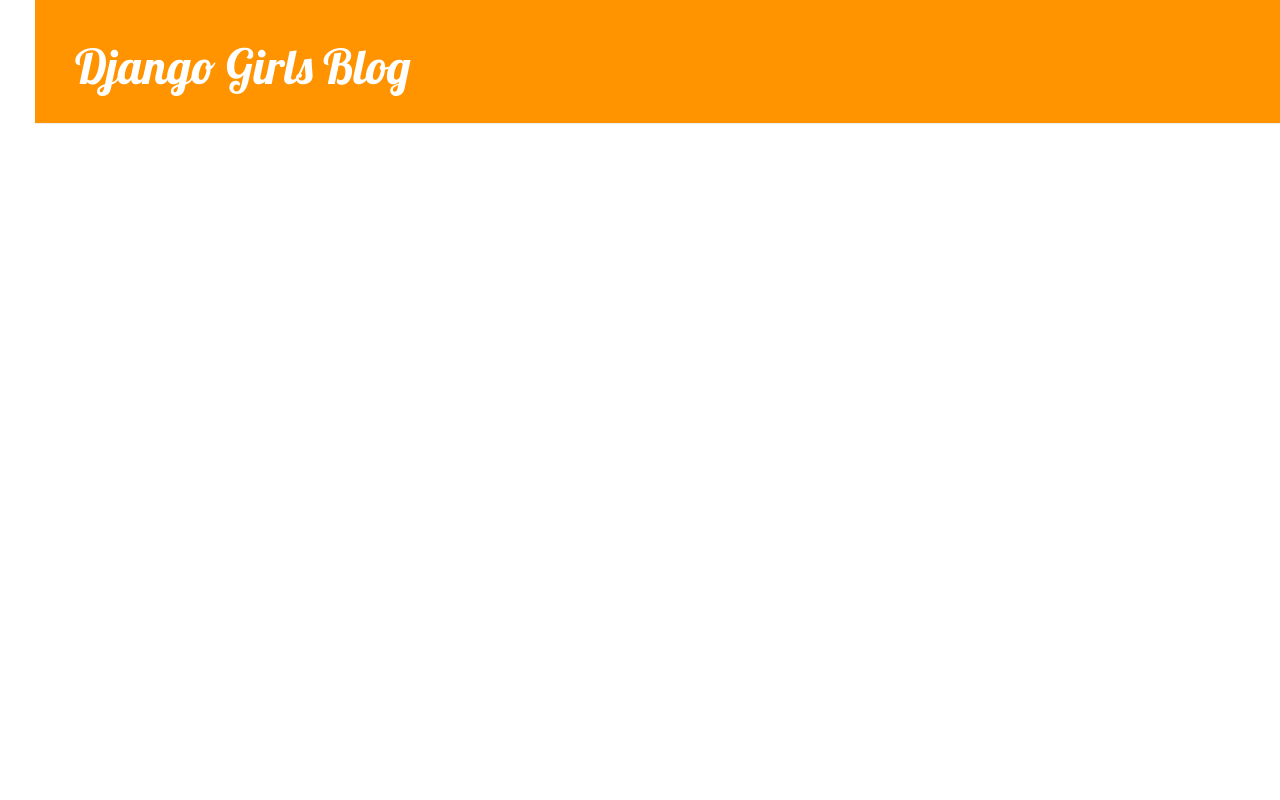
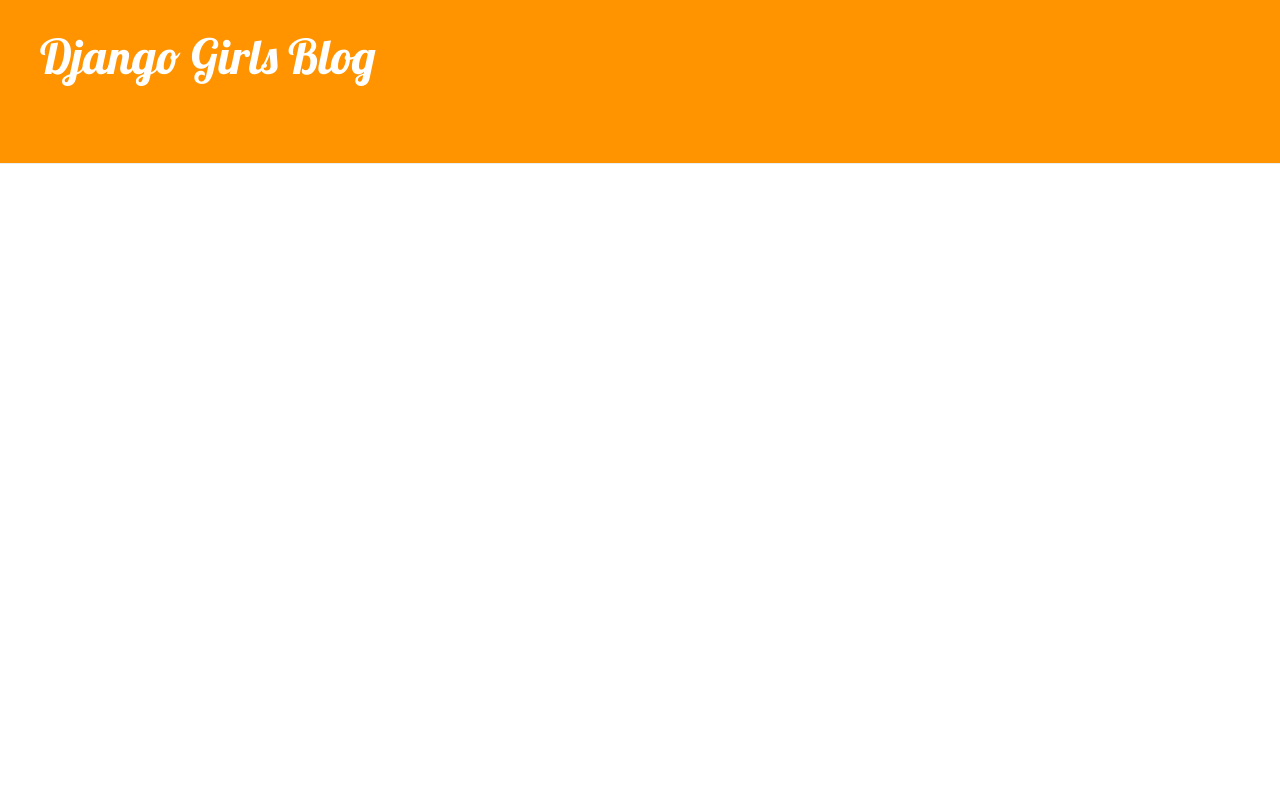
Before and after one commit to talk2shruthivs/my-first-blog, a Django app: page / in a window 1280 px wide. Run offline with Django 3.2, Linux system fonts and the light colour scheme; data that the repository does not hold is empty; some libraries are stand-ins or nearby versions.

Commit message:
Fixed margin for header

```diff
--- a/blog/static/css/blog.css
+++ b/blog/static/css/blog.css
@@ -4,13 +4,13 @@ h1 a {
 }
 
 body {
-    padding-left: 35px;
+    padding-left: 0px;
 }
 
 .page-header {
     background-color: #ff9400;
     margin-top: 0;
-    padding: 20px 20px 20px 40px;
+    padding: 10px 40px 70px 40px;
 }
 
 .page-header h1, .page-header h1 a, .page-header h1 a:visited, .page-header h1 a:active {
@@ -44,6 +44,7 @@ h1, h2, h3, h4 {
     float: right;
     font-size: 26pt;
     margin-right: 20px;
+    margin-bottom: 20px;
 }
 
 .post {
```
